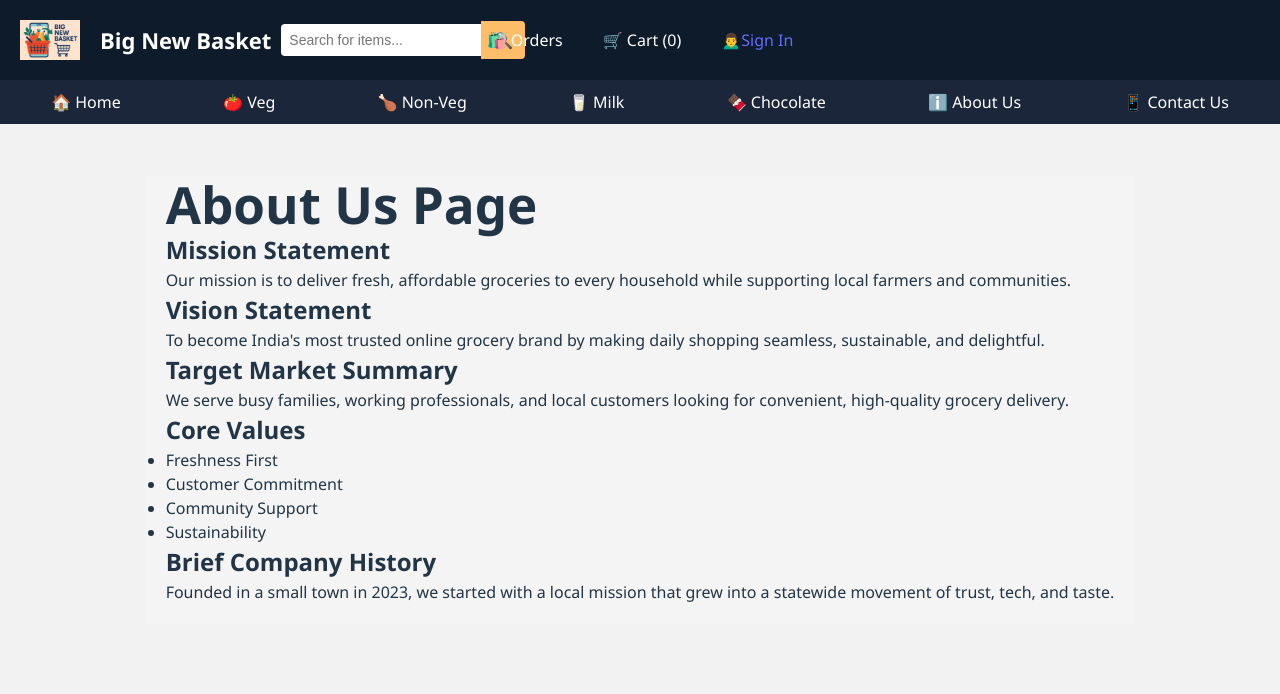
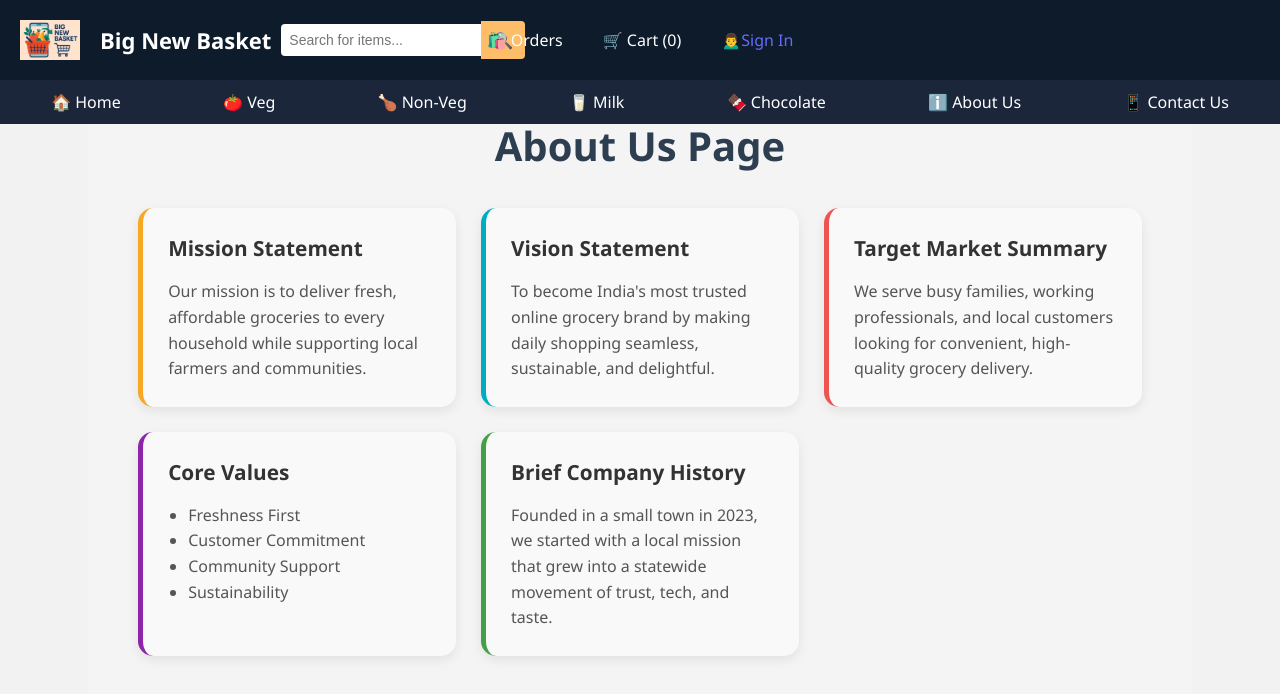
Before and after one commit to VikasDubey1201/TeastyMart, a React (Vite) app: page /AboutUs in a window 1280 px wide. Shown: the top 694 px of the page. Built offline with nearby package versions, Linux system fonts and the light colour scheme.

Commit message:
Update aboutUsStyle.css

```diff
--- a/src/aboutUsStyle.css
+++ b/src/aboutUsStyle.css
@@ -1,72 +1,75 @@
-/* aboutUsStyle.css */
-
-.about-container {
-  max-width: 1000px;
+.aboutus-container {
+  max-width: 1100px;
   margin: 60px auto;
-  padding: 40px 30px;
-  background-color: #fdfdfd;
-  border-radius: 20px;
-  box-shadow: 0 8px 25px rgba(0, 0, 0, 0.08);
+  padding: 30px;
   font-family: 'Segoe UI', Tahoma, Geneva, Verdana, sans-serif;
-  animation: fadeIn 1s ease-in-out;
+  text-align: center;
 }
 
-.about-content {
-  display: flex;
-  flex-direction: row;
-  align-items: center;
-  gap: 40px;
-  flex-wrap: wrap;
-}
-
-.about-text {
-  flex: 1;
-  min-width: 280px;
-}
-
-.about-text h1 {
+.aboutus-container h1 {
   font-size: 2.5rem;
-  margin-bottom: 20px;
+  margin-bottom: 40px;
   color: #2c3e50;
 }
 
-.about-text p {
-  font-size: 1.1rem;
-  line-height: 1.7;
-  color: #555;
-  margin-bottom: 20px;
+.aboutus-grid {
+  display: grid;
+  grid-template-columns: repeat(auto-fit, minmax(280px, 1fr));
+  gap: 25px;
 }
 
-.about-image {
-  flex: 1;
-  min-width: 280px;
-  text-align: center;
+.aboutus-card {
+  background-color: #f9f9f9;
+  border-radius: 15px;
+  padding: 25px;
+  box-shadow: 0 4px 12px rgba(0, 0, 0, 0.08);
+  text-align: left;
+  transition: transform 0.3s ease;
 }
 
-.about-image img {
-  max-width: 100%;
-  border-radius: 15px;
-  box-shadow: 0 6px 15px rgba(0, 0, 0, 0.1);
+.aboutus-card:hover {
+  transform: translateY(-5px);
 }
 
-/* Fade-in animation */
-@keyframes fadeIn {
-  from { opacity: 0; transform: translateY(20px); }
-  to { opacity: 1; transform: translateY(0); }
+.aboutus-card h2 {
+  font-size: 1.3rem;
+  margin-bottom: 15px;
+  color: #333;
+}
+
+.aboutus-card p,
+.aboutus-card ul {
+  font-size: 1rem;
+  color: #555;
+  line-height: 1.6;
+}
+
+.aboutus-card ul {
+  padding-left: 20px;
+}
+
+.mission {
+  border-left: 5px solid #f9a825;
+}
+.vision {
+  border-left: 5px solid #00acc1;
+}
+.market {
+  border-left: 5px solid #ef5350;
+}
+.values {
+  border-left: 5px solid #8e24aa;
+}
+.history {
+  border-left: 5px solid #43a047;
 }
 
 /* Responsive */
-@media (max-width: 768px) {
-  .about-content {
-    flex-direction: column;
-    text-align: center;
-  }
-
-  .about-text h1 {
+@media (max-width: 600px) {
+  .aboutus-container h1 {
     font-size: 2rem;
   }
-
-  .about-text p {
-    font-size: 1rem;
+  .aboutus-card {
+    padding: 20px;
   }
 }
```
